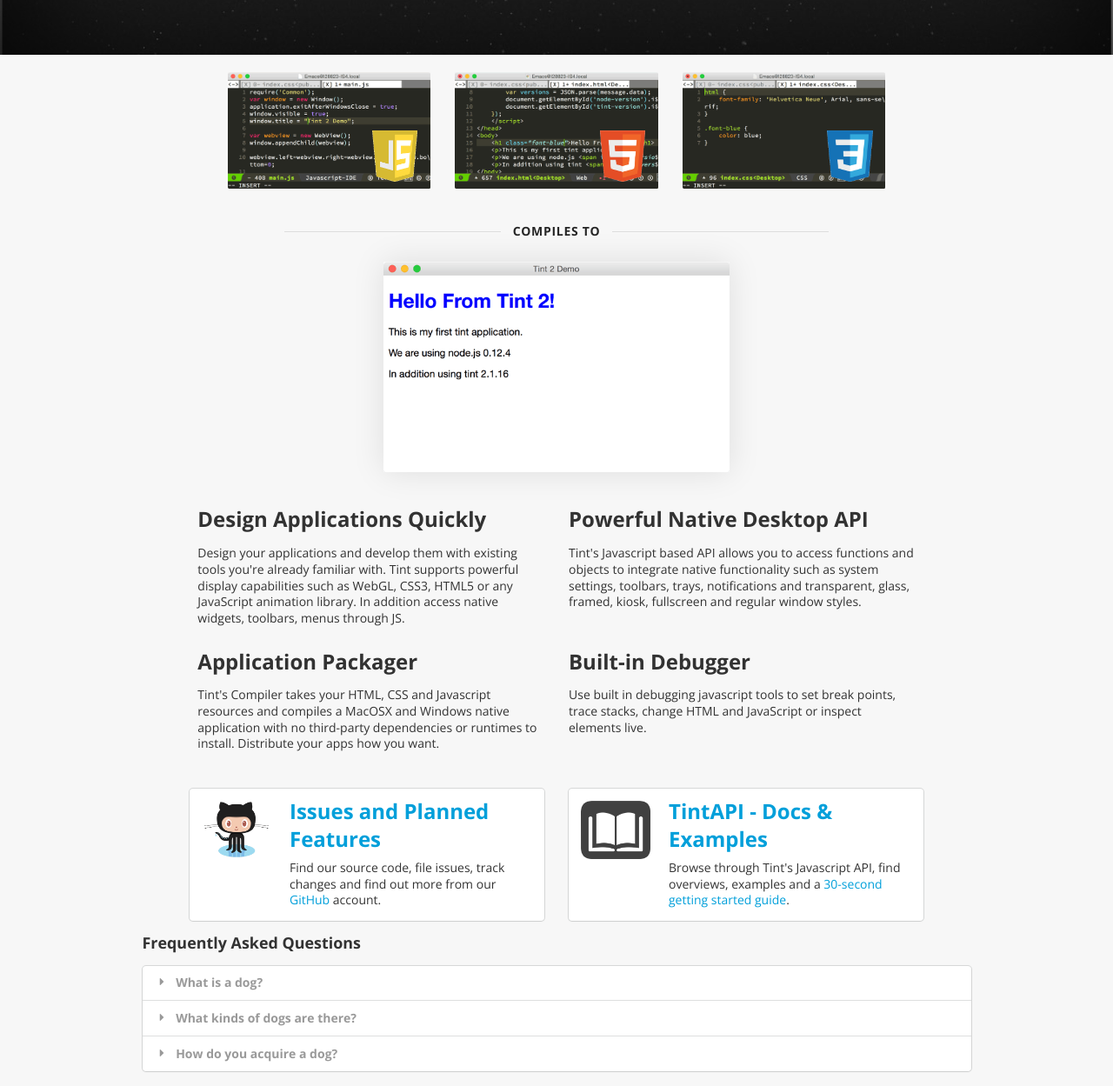
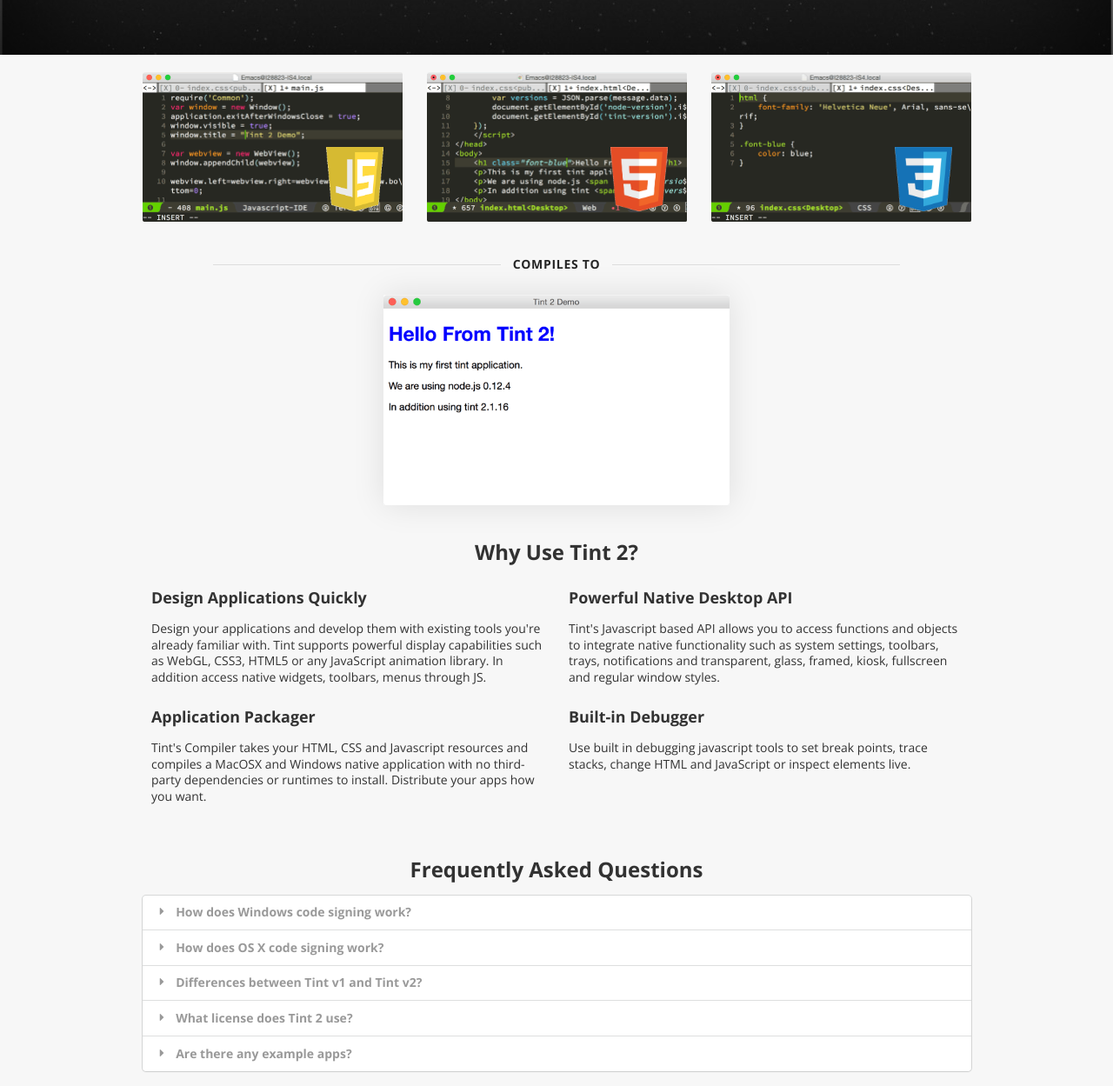
Before and after one commit to trueinteractions/website, a website: page public/index.html in a window 1280 px wide. Shown: the part 728-1977 px from the top of the page at 87% size. Drawn offline with nearby package versions, Linux system fonts and the light colour scheme.

Commit message:
adds faq

```diff
--- a/public/index.css
+++ b/public/index.css
@@ -209,3 +209,7 @@
 .tint-screenshot {
     box-shadow: 0px 0px 35px rgba(0,0,0,0.1);
 }
+
+.faq {
+    margin-top: 20px;
+}
--- a/public/index.html
+++ b/public/index.html
@@ -43,53 +43,35 @@
         </div>
       </div>
     </div>
-    <!-- /Hero -->
+
+    <!-- Content -->
 
     <div class="content">
 
       <!-- CSS + HTML + JS = Win and/or OsX -->
+      <div class="ui grid centered stackable">
 
-      <!--       <div class="ui five column grid centered">
-      <div class="column">
-      <img class="ui small image" alt="" src="js.png"/>
-      </div>
-      <div class="column">
-      <img class="ui small image" alt="" src="css3.gif"/>
-      </div>
-      <div class="column">
-      <img class="ui small image" alt="" src="html5.gif"/>
-      </div>
-      </div> -->
-      <div class="ui five column grid centered stackable">
-        <div class="column">
+        <div class="four wide column">
           <img class="lang-img" alt="" src="js.png"/>
           <img class="ui large image" alt="" src="js-screenshot.png"/>
         </div>
-        <div class="column">
+
+        <div class="four wide column">
           <img class="lang-img" alt="" src="html5.gif"/>
           <img class="ui large image" alt="" src="html-screenshot.png"/>
         </div>
-        <div class="column">
+
+        <div class="four wide column">
           <img class="lang-img" alt="" src="css3.gif"/>
           <img class="ui large image" alt="" src="css-screenshot.png"/>
         </div>
-      </div>
 
-      <div class="ui two column grid centered">
-        <div class="column">
+        <div class="ten wide column">
           <div class="ui horizontal divider"> Compiles To </div>
         </div>
       </div>
 
-      <!-- <div class="ui five column grid centered"> -->
-      <!--   <div class="column"> -->
-      <!--     <img class="ui small image" alt="" src="app-store.png"/> -->
-      <!--   </div> -->
-      <!--   <div class="column"> -->
-      <!--     <img class="ui small image" alt="" src="windows-app.png"/> -->
-      <!--   </div> -->
-      <!-- </div> -->
-
+    </div>
 
     <div class="ui three column padded grid centered stackable">
       <div class="column">
@@ -99,36 +81,93 @@
 
     <!-- Benefits -->
 
-      <div class="ui three column grid centered stackable items benefits">
+    <div class="ui column grid centered stackable items benefits">
       <div class="row">
-          <div class="column">
-            <h2 class="ui header">Design Applications Quickly</h2>
+        <h2 class="ui header text-centered">Why Use Tint 2?</h2>
+      </div>
+      <div class="row">
+        <div class="six wide column">
+          <h3 class="ui header">Design Applications Quickly</h3>
           <p>Design your applications and develop them with existing tools you're already familiar with. Tint supports powerful display capabilities such as WebGL, CSS3, HTML5 or any JavaScript animation library. In addition access native widgets, toolbars, menus through JS.</p>
         </div>
 
-          <div class="column">
-            <h2 class="ui header">Powerful Native Desktop API</h2>
+        <div class="six wide column">
+          <h3 class="ui header">Powerful Native Desktop API</h3>
           <p>Tint's Javascript based API allows you to access functions and objects to integrate native functionality such as system settings, toolbars, trays, notifications and transparent, glass, framed, kiosk, fullscreen and regular window styles. </p>
         </div>
       </div>
 
       <div class="row">
-          <div class="column">
-            <h2 class="ui header">Application Packager</h2>
+        <div class="six wide column">
+          <h3 class="ui header">Application Packager</h3>
           <p>Tint's Compiler takes your HTML, CSS and Javascript resources and compiles a MacOSX and Windows native application with no third-party dependencies or runtimes to install. Distribute your apps how you want.</p>
         </div>
 
-          <div class="column">
-            <h2 class="ui header">Built-in Debugger</h2>
+        <div class="six wide column">
+          <h3 class="ui header">Built-in Debugger</h3>
           <p>Use built in debugging javascript tools to set break points, trace stacks, change HTML and JavaScript or inspect elements live.</p>
+        </div>
+      </div>
+    </div>
+
+    <!-- FAQ -->
+
+    <div class="ui centered grid stackable">
+      <div class="twelve wide column faq">
+        <h2 class="ui header text-centered">
+          Frequently Asked Questions
+        </h2>
+        <div class="ui styled fluid accordion">
+
+          <div class="title">
+            <i class="dropdown icon"></i>
+            How does Windows code signing work?
+          </div>
+          <div class="content">
+            <p class="transition hidden">Code signing for Tint 2 Free apps works the same as your traditional built apps. You write you Tint 2 app, build it, and then use the program you normally would use to sign your code. Tint 2 Pro adds automatic tooling and functionality around code signing to streamline this process.</p>
+          </div>
+
+          <div class="title">
+            <i class="dropdown icon"></i>
+            How does OS X code signing work?
+          </div>
+          <div class="content">
+            <p class="transition hidden">Code signing for OS X is fairly straight forward if you've done it before. Xcode contains command line utilities to package up .dmg or .pkg installer files, in addition theres the codesign utility that can be used to sign the application and submit it to the app store. Again, Tint 2 Pro will streamline this process for you.</p>
+          </div>
+
+          <div class="title">
+            <i class="dropdown icon"></i>
+            Differences between Tint v1 and Tint v2?
+          </div>
+          <div class="content">
+            <p>There's a long long list somewhere. Suffice it to say, about the only thing they share is their aim.</p>
+            <p>Tint used node-webkit and was more or less chrome + node. Tint 2 is node with a custom bridge and API for accessing native objects. At the end of the day Tint 2 is more performant, security compliant, app store compliant, has more features, and streamlines development immensely.</p>
+          </div>
+
+          <div class="title">
+            <i class="dropdown icon"></i>
+            What license does Tint 2 use?
+          </div>
+          <div class="content">
+            <p>It depends on the type of application you're developing. It's your choosing.</p>
+            <p>The MIT license we use allows you to run it or modify it how you chose, and you do not need to disclose any of your source code.  The basic version just includes command line utilities which you can use at your own pleasure (and however you wish with no restrictions), the commercial version is essentially the basic one but with a ton of built in goodies to ease development workflows, debug, etc.  It also includes a support contract with us. </p>
+          </div>
+
+          <div class="title">
+            <i class="dropdown icon"></i>
+            Are there any example apps?
+          </div>
+          <div class="content">
+            <p></p>
+          </div>
         </div>
       </div>
     </div>
 
     <!-- Learning -->
 
-      <div class="ui three column grid centered stackable">
-        <div class="column">
+    <div class="ui column grid centered stackable">
+      <div class="six wide column">
         <div class="ui segment">
           <div class="ui items">
             <div class="ui item">
@@ -152,7 +191,7 @@
         </div>
       </div>
 
-        <div class="column">
+      <div class="six wide column">
         <div class="ui segment">
           <div class="ui items">
             <div class="ui item">
@@ -176,39 +215,8 @@
         </div>
       </div>
     </div>
-    </div>
 
-    <!-- FAQ -->
-    <div class="ui centered grid stackable">
-      <div class="twelve wide column">
-        <h3>
-          Frequently Asked Questions
-        </h3>
-        <div class="ui styled fluid accordion">
-          <div class="title">
-            <i class="dropdown icon"></i>
-            What is a dog?
-          </div>
-          <div class="content">
-            <p class="transition hidden">A dog is a type of domesticated animal. Known for its loyalty and faithfulness, it can be found as a welcome guest in many households across the world.</p>
-          </div>
-          <div class="title">
-            <i class="dropdown icon"></i>
-            What kinds of dogs are there?
-          </div>
-          <div class="content">
-            <p class="transition hidden">There are many breeds of dogs. Each breed varies in size and temperament. Owners often select a breed of dog that they find to be compatible with their own lifestyle and desires from a companion.</p>
-          </div>
-          <div class="title">
-            <i class="dropdown icon"></i>
-            How do you acquire a dog?
-          </div>
-          <div class="content">
-            <p>Three common ways for a prospective owner to acquire a dog is from pet shops, private owners, or shelters.</p>
-            <p>A pet shop may be the most convenient way to buy a dog. Buying a dog from a private owner allows you to assess the pedigree and upbringing of your dog before choosing to take it home. Lastly, finding your dog from a shelter, helps give a good home to a dog who may not find one so readily.</p>
-          </div>
-        </div>
-      </div>
+
     </div>
 
     <!-- Footer -->
```
Lines whose indentation alone changed are shown as unchanged.
